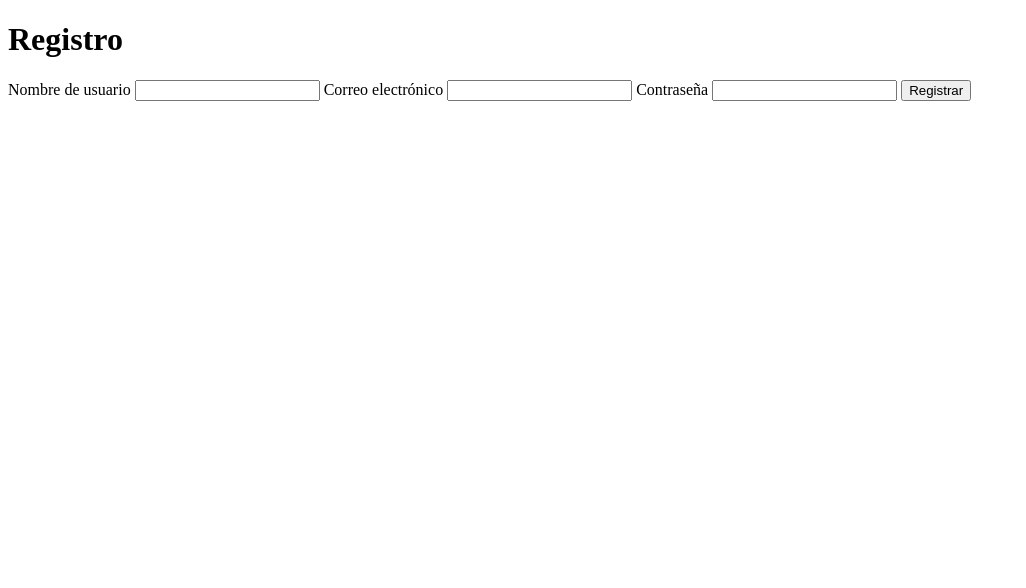
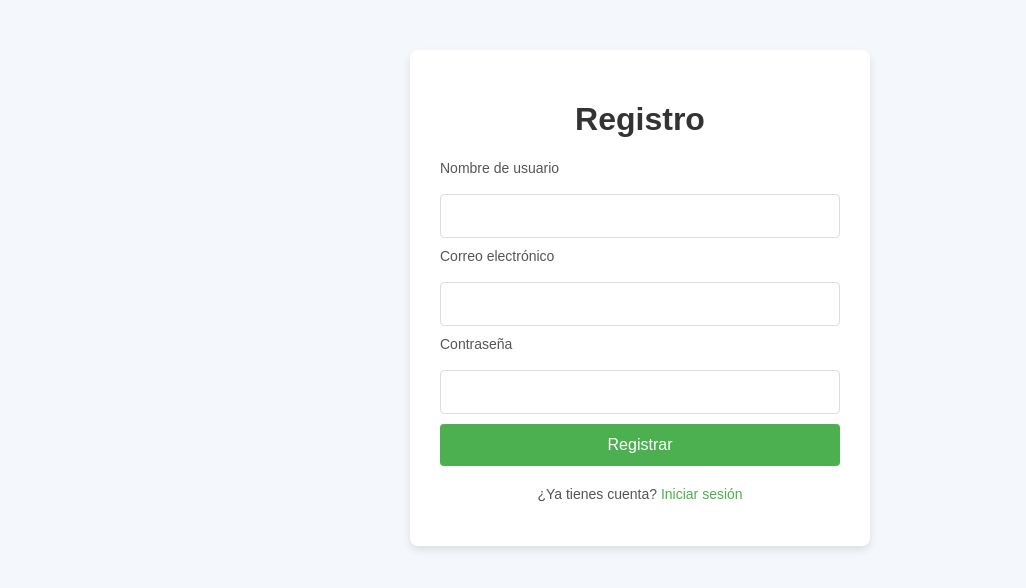
Before and after one commit to BRDiego1/ChatPio, a website: page views/registro.html in a window 1280 px wide. Shown: the whole page, without its empty margins (0-1026 px from the left). Drawn offline with Linux system fonts and the light colour scheme.

Commit message:
vamos porr mal camino o tal vez sea bueno

```diff
--- a/views/registro.html
+++ b/views/registro.html
@@ -4,8 +4,89 @@
     <meta charset="UTF-8">
     <meta name="viewport" content="width=device-width, initial-scale=1.0">
     <title>Registro</title>
+    <style>
+        body {
+            font-family: Arial, sans-serif;
+            background-color: #f4f7fc;
+            margin: 0;
+            padding: 0;
+        }
+
+        .container {
+            width: 100%;
+            max-width: 400px;
+            margin: 50px auto;
+            background-color: #ffffff;
+            padding: 30px;
+            border-radius: 8px;
+            box-shadow: 0 4px 8px rgba(0, 0, 0, 0.1);
+        }
+
+        h1 {
+            text-align: center;
+            color: #333;
+        }
+
+        label {
+            display: block;
+            font-size: 14px;
+            color: #555;
+            margin-bottom: 8px;
+        }
+
+        input[type="text"],
+        input[type="email"],
+        input[type="password"] {
+            width: 100%;
+            padding: 12px;
+            margin: 10px 0;
+            border: 1px solid #ddd;
+            border-radius: 4px;
+            box-sizing: border-box;
+            font-size: 16px;
+        }
+
+        input[type="text"]:focus,
+        input[type="email"]:focus,
+        input[type="password"]:focus {
+            border-color: #4CAF50;
+            outline: none;
+        }
+
+        button {
+            width: 100%;
+            padding: 12px;
+            background-color: #4CAF50;
+            color: white;
+            border: none;
+            border-radius: 4px;
+            font-size: 16px;
+            cursor: pointer;
+        }
+
+        button:hover {
+            background-color: #45a049;
+        }
+
+        .message {
+            text-align: center;
+            font-size: 14px;
+            color: #555;
+            margin-top: 20px;
+        }
+
+        .message a {
+            color: #4CAF50;
+            text-decoration: none;
+        }
+
+        .message a:hover {
+            text-decoration: underline;
+        }
+    </style>
 </head>
 <body>
+    <div class="container">
         <h1>Registro</h1>
         <form id="registerForm">
             <label for="username">Nombre de usuario</label>
@@ -19,35 +100,9 @@
 
             <button type="submit">Registrar</button>
         </form>
-
-    <script>
-        document.getElementById('registerForm').addEventListener('submit', function(event) {
-            event.preventDefault();
-
-            const username = document.getElementById('username').value;
-            const email = document.getElementById('email').value;
-            const password = document.getElementById('password').value;
-
-            fetch('/registro', {
-                method: 'POST',
-                headers: {
-                    'Content-Type': 'application/json'
-                },
-                body: JSON.stringify({ username, email, password })
-            })
-            .then(response => response.json())
-            .then(data => {
-                if (data.success) {
-                    alert('Registro exitoso');
-                    window.location.href = '/index';
-                } else {
-                    alert('Error en el registro');
-                }
-            })
-            .catch(error => {
-                console.error('Error:', error);
-            });
-        });
-    </script>
+        <div class="message">
+            <p>¿Ya tienes cuenta? <a href="/">Iniciar sesión</a></p>
+        </div>
+    </div>
 </body>
 </html>
```
Also changed, not shown: package.json (added, +17 -0 lines), registro.js (deleted, +0 -29 lines), server.js (+0 -13 lines), 1 other file. Lines whose indentation alone changed are shown as unchanged.
